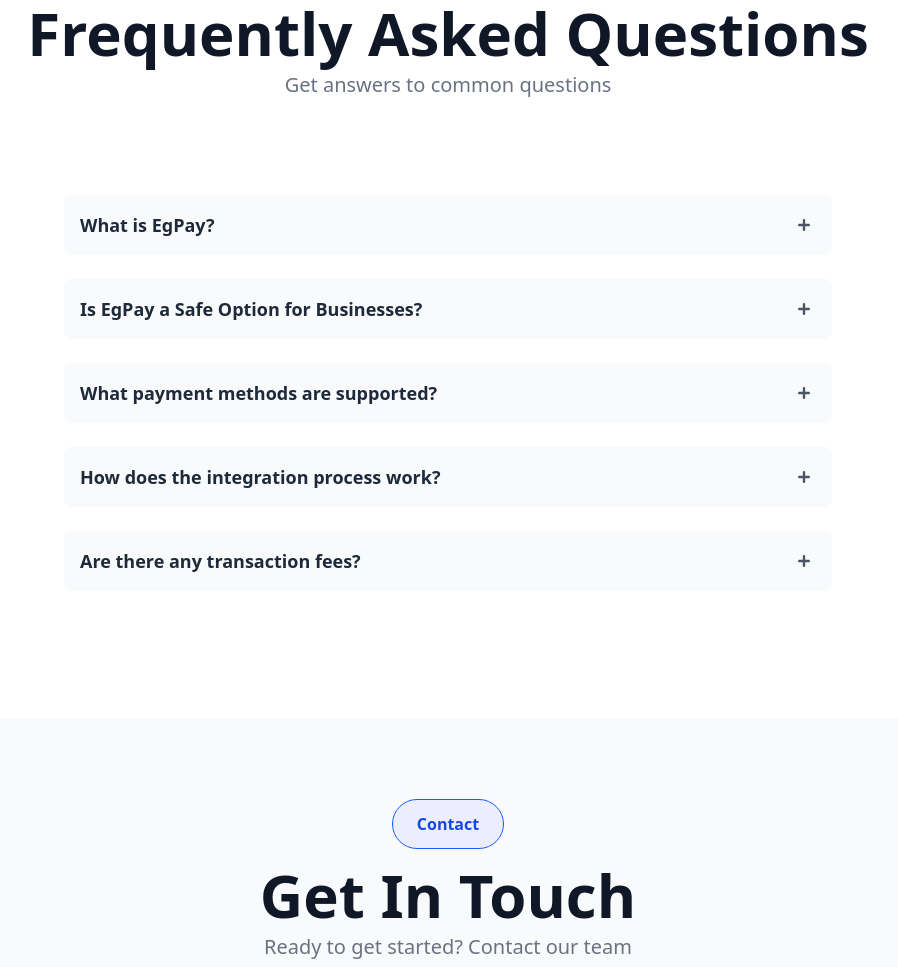
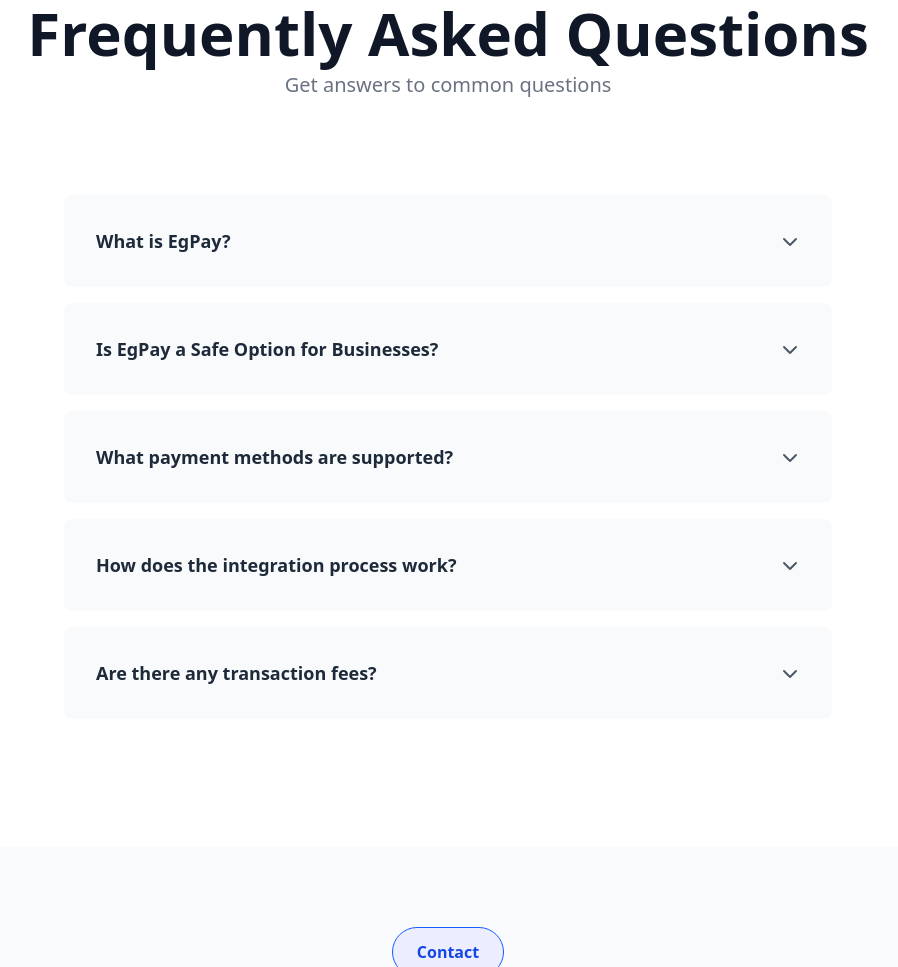
Before and after one commit to ExploreWithTamanna/ZenorBD, a website: page index.html in a window 1280 px wide. Shown: the part 5081-6048 px from the top of the page, without its empty margins (192-1090 px from the left). Drawn offline with Linux system fonts and the light colour scheme.

Commit message:
updated commit

```diff
--- a/index.html
+++ b/index.html
@@ -417,9 +417,30 @@
       Check our pricing plans
     </p>
    <!-- Toggle Button Container -->
-    <div class="price-toggler">
-        <span class="month active">monthly</span>
-        <span class="year">yearly</span>
+    <div class="flex items-center justify-center gap-2">
+      <div class="price-toggler">
+        <span class="month active">Monthly</span>
+        <span class="year">Yearly</span>
+    </div>
+    <div class="flex items-center gap-1">
+    <!-- SVG Arrow -->
+    <svg width="60" height="30" fill="none" xmlns="http://www.w3.org/2000/svg">
+      <path d="M0 20 C30 -10, 30 40, 60 10"
+            stroke="gray"
+            stroke-width="2"
+            stroke-dasharray="4 4"
+            marker-end="url(#arrowhead)" />
+      <defs>
+        <marker id="arrowhead" markerWidth="6" markerHeight="6"
+                refX="5" refY="3" orient="auto">
+          <path d="M0 0 L6 3 L0 6 Z" fill="gray" />
+        </marker>
+      </defs>
+    </svg>
+
+    <!-- Save Text -->
+    <span class="text-lg text-blue-500 font-medium">save 43%</span>
+  </div>
     </div>
 
     <!-- Card Container -->
@@ -631,7 +652,7 @@
 
 <!-- FAQ -->
 
-  <section class="py-20 bg-white">
+ <section class="py-20 bg-white">
   <div class="max-w-7xl mx-auto px-4 sm:px-6 lg:px-8 text-center">
 
     <!-- Badge -->
@@ -645,44 +666,23 @@
     <!-- Subtitle -->
     <p class="text-gray-500 mb-12 text-xl">
       Get answers to common questions
-
-
     </p>
 
-
-  <div class="max-w-3xl mx-auto py-12">
-        <div class="space-y-6">
+  <div class="max-w-3xl mx-auto py-12 container">
+        <div class="mx-w-xl mx-auto flex flex-col gap-4">
 
           <!-- Item 1 -->
-          <div class="bg-[#F9FAFB]  hover:shadow-lg rounded-lg sm:h-fit">
-            <button
-              class="w-full flex items-center justify-between p-4"
+          <div class="bg-[#F9FAFB] hover:shadow-lg rounded-lg ">
+            <div
+              class="flex items-center justify-between p-8 "
               onclick="toggleItem(1)"
             >
-              <span class="text-lg font-bold text-justify">
+              <span class="text-lg font-bold text-left">
                 What is EgPay?
               </span>
-              <svg
-                id="icon-plus-1"
-                class="w-6 h-6 text-gray-600"
-                fill="currentColor"
-                viewBox="0 0 20 20"
-              >
-                <path
-                  d="M10 5a1 1 0 011 1v3h3a1 1 0 110 2h-3v3a1 1 0 11-2 0v-3H6a1 1 0 110-2h3V6a1 1 0 011-1z"
-                />
-              </svg>
-              <svg
-                id="icon-minus-1"
-                class="w-6 h-6 text-gray-600 hidden"
-                fill="currentColor"
-                viewBox="0 0 20 20"
-              >
-                <path
-                  d="M5 10a1 1 0 011-1h8a1 1 0 110 2H6a1 1 0 01-1-1z"
-                />
-              </svg>
-            </button>
+              <!-- Font Awesome up and down arrow icons -->
+              <i id="icon-arrow-1" class="fas fa-chevron-down text-gray-600"></i>
+            </div>
             <div id="content-1" class="p-4 text-md font-semibold text-gray-500 hidden text-justify">
               <p>EgPay is a powerful yet easy to utilize digital solution created to streamline business exchanges. Leveraging individual accounts as gateways, it guarantees adaptability, protection, and simplicity of use. With EgPay, enterprises can effortlessly approve installments specifically through their sites, improving client benefit.</p>
             </div>
@@ -690,33 +690,14 @@
 
           <!-- Item 2 -->
           <div class="bg-[#F9FAFB] hover:shadow-lg rounded-lg">
-            <button
-              class="w-full flex items-center justify-between p-4"
+            <div
+              class="flex items-center justify-between p-8"
               onclick="toggleItem(2)"
             >
-              <span class="text-lg font-bold text-justify">Is EgPay a Safe Option for Businesses?
-</span>
-              <svg
-                id="icon-plus-2"
-                class="w-6 h-6 text-gray-600"
-                fill="currentColor"
-                viewBox="0 0 20 20"
-              >
-                <path
-                  d="M10 5a1 1 0 011 1v3h3a1 1 0 110 2h-3v3a1 1 0 11-2 0v-3H6a1 1 0 110-2h3V6a1 1 0 011-1z"
-                />
-              </svg>
-              <svg
-                id="icon-minus-2"
-                class="w-6 h-6 text-gray-600 hidden"
-                fill="currentColor"
-                viewBox="0 0 20 20"
-              >
-                <path
-                  d="M5 10a1 1 0 011-1h8a1 1 0 110 2H6a1 1 0 01-1-1z"
-                />
-              </svg>
-            </button>
+              <span class="text-lg font-bold text-left ">Is EgPay a Safe Option for Businesses?</span>
+              <!-- Font Awesome up and down arrow icons -->
+              <i id="icon-arrow-2" class="fas fa-chevron-down text-gray-600"></i>
+            </div>
             <div id="content-2" class="p-4 text-md font-semibold text-gray-500 hidden text-justify">
               <p>Yes, EgPay prioritizes security with end-to-end encryption, multi-factor authentication, and automatic fraud detection. Each transaction is verified and secured to ensure client trust and data integrity. Our platform meets industry-standard security protocols.</p>
             </div>
@@ -724,110 +705,54 @@
 
 <!-- Item 3 -->
           <div class="bg-[#F9FAFB] hover:shadow-lg rounded-lg">
-            <button
-              class="w-full flex items-center justify-between p-4"
+            <div
+              class="flex items-center justify-between p-8"
               onclick="toggleItem(3)"
             >
-              <span class="text-lg font-bold text-justify">
+              <span class="text-lg font-bold text-left">
                      What payment methods are supported?
               </span>
-              <svg
-                id="icon-plus-3"
-                class="w-6 h-6 text-gray-600"
-                fill="currentColor"
-                viewBox="0 0 20 20"
-              >
-                <path
-                  d="M10 5a1 1 0 011 1v3h3a1 1 0 110 2h-3v3a1 1 0 11-2 0v-3H6a1 1 0 110-2h3V6a1 1 0 011-1z"
-                />
-              </svg>
-              <svg
-                id="icon-minus-3"
-                class="w-6 h-6 text-gray-600 hidden"
-                fill="currentColor"
-                viewBox="0 0 20 20"
-              >
-                <path
-                  d="M5 10a1 1 0 011-1h8a1 1 0 110 2H6a1 1 0 01-1-1z"
-                />
-              </svg>
-            </button>
+              <!-- Font Awesome up and down arrow icons -->
+              <i id="icon-arrow-3" class="fas fa-chevron-down text-gray-600"></i>
+            </div>
             <div id="content-3" class="p-4 text-md font-semibold text-gray-500 hidden text-justify">
               <p>EgPay supports 12 different payment methods including Mobile Banking, Bank Transfers, Credit Cards, Debit Cards, and various digital wallets. This ensures your customers can pay using their preferred method.</p>
             </div>
           </div>
         <!-- Item 4 -->
           <div class="bg-[#F9FAFB] hover:shadow-lg rounded-lg">
-            <button
-              class="w-full flex items-center justify-between p-4"
+            <div
+              class="flex items-center justify-between p-8"
               onclick="toggleItem(4)"
             >
-              <span class="text-lg font-bold text-justify">
+              <span class="text-lg font-bold text-left">
                    How does the integration process work?
               </span>
-              <svg
-                id="icon-plus-4"
-                class="w-6 h-6 text-gray-600"
-                fill="currentColor"
-                viewBox="0 0 20 20"
-              >
-                <path
-                  d="M10 5a1 1 0 011 1v3h3a1 1 0 110 2h-3v3a1 1 0 11-2 0v-3H6a1 1 0 110-2h3V6a1 1 0 011-1z"
-                />
-              </svg>
-              <svg
-                id="icon-minus-4"
-                class="w-6 h-6 text-gray-600 hidden"
-                fill="currentColor"
-                viewBox="0 0 20 20"
-              >
-                <path
-                  d="M5 10a1 1 0 011-1h8a1 1 0 110 2H6a1 1 0 01-1-1z"
-                />
-              </svg>
-            </button>
+              <!-- Font Awesome up and down arrow icons -->
+              <i id="icon-arrow-4" class="fas fa-chevron-down text-gray-600"></i>
+            </div>
             <div id="content-4" class="p-4 text-md font-semibold text-gray-500 hidden text-justify">
               <p>Integration is seamless with our robust API. Our flexible design interfaces with a wide range of platforms to automate workflows and reconcile funds with minimal human intervention. We provide comprehensive documentation and 24/7 support.</p>
             </div>
           </div>
           <!-- Item 5 -->
           <div class="bg-[#F9FAFB] hover:shadow-lg rounded-lg">
-            <button
-              class="w-full flex items-center justify-between p-4"
+            <div
+              class="flex items-center justify-between p-8 "
               onclick="toggleItem(5)"
             >
-              <span class="text-lg font-bold text-justify">
+              <span class="text-lg font-bold text-left">
                      Are there any transaction fees?
               </span>
-              <svg
-                id="icon-plus-5"
-                class="w-6 h-6 text-gray-600"
-                fill="currentColor"
-                viewBox="0 0 20 20"
-              >
-                <path
-                  d="M10 5a1 1 0 011 1v3h3a1 1 0 110 2h-3v3a1 1 0 11-2 0v-3H6a1 1 0 110-2h3V6a1 1 0 011-1z"
-                />
-              </svg>
-              <svg
-                id="icon-minus-5"
-                class="w-6 h-6 text-gray-600 hidden"
-                fill="currentColor"
-                viewBox="0 0 20 20"
-              >
-                <path
-                  d="M5 10a1 1 0 011-1h8a1 1 0 110 2H6a1 1 0 01-1-1z"
-                />
-              </svg>
-            </button>
+              <!-- Font Awesome up and down arrow icons -->
+              <i id="icon-arrow-5" class="fas fa-chevron-down text-gray-600"></i>
+            </div>
             <div id="content-5" class="p-4 text-md font-semibold text-gray-500 hidden  text-justify">
               <p>No, EgPay offers unlimited transactions without any fees. This makes it cost-effective for businesses of all sizes, from small startups to large organizations.</p>
             </div>
           </div>
         </div>
       </div>
-
-
    </div>
   </section>
 <!-- Contact -->
@@ -952,14 +877,20 @@
 
 
 
- function toggleItem(id) {
-            const content = document.getElementById(`content-${id}`);
-            const iconPlus = document.getElementById(`icon-plus-${id}`);
-            const iconMinus = document.getElementById(`icon-minus-${id}`);
-            content.classList.toggle('hidden');
-            iconPlus.classList.toggle('hidden');
-            iconMinus.classList.toggle('hidden');
+function toggleItem(id) {
+        const content = document.getElementById(`content-${id}`);
+        const iconArrow = document.getElementById(`icon-arrow-${id}`);
+
+        content.classList.toggle('hidden');
+        // Toggle the arrow icon (down/up)
+        if (content.classList.contains('hidden')) {
+            iconArrow.classList.remove('fa-chevron-up');
+            iconArrow.classList.add('fa-chevron-down');
+        } else {
+            iconArrow.classList.remove('fa-chevron-down');
+            iconArrow.classList.add('fa-chevron-up');
         }
+    }
 
 
 
```
